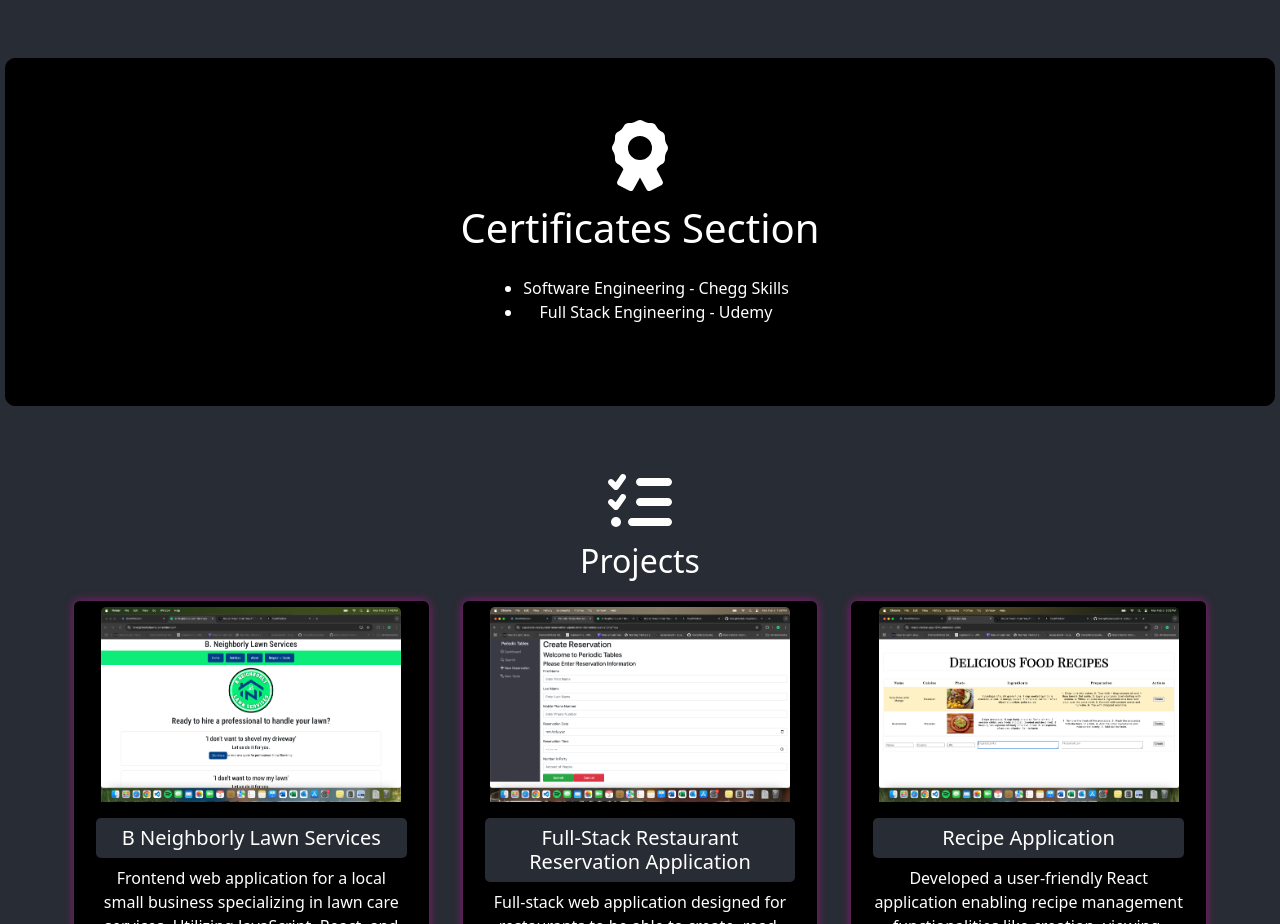
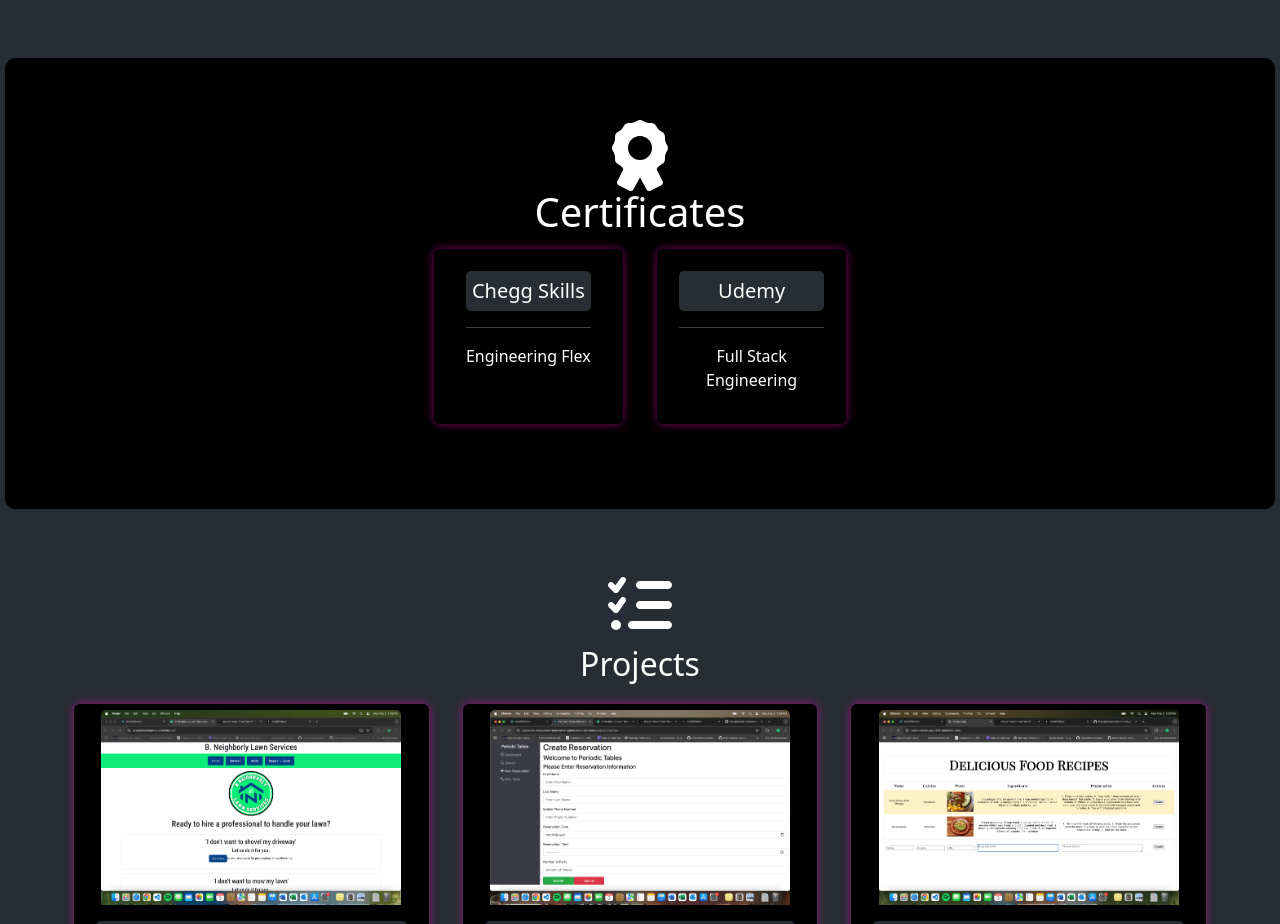
Before and after one commit to bneighbs6/softdev-portfolio, a React (Create React App) app: page / in a window 1280 px wide. Shown: the part 1280-2204 px from the top of the page. Built offline with nearby package versions, Linux system fonts and the light colour scheme.

Commit message:
Make each certificate its own Card

```diff
--- a/src/components/Certificate/Certificates.jsx
+++ b/src/components/Certificate/Certificates.jsx
@@ -2,16 +2,35 @@ import React from "react";
 import { FontAwesomeIcon } from "@fortawesome/react-fontawesome";
 import { faAward } from "@fortawesome/free-solid-svg-icons";
 import "./Certificates.css";
+import { Card, Row, Col } from "react-bootstrap";
 
 function Certificates() {
     return (
       <div id="certificates">
-        <FontAwesomeIcon icon={faAward} className="certificate-icon" />
-        <h1>Certificates Section</h1>
-        <ul>
-          <li>Software Engineering - Chegg Skills</li>
-          <li>Full Stack Engineering - Udemy</li>
-        </ul>
+        <div className="certificates-container">
+          <FontAwesomeIcon icon={faAward} className="certificate-icon" />
+          <h1>Certificates</h1>
+          <Row className="align-items-stretch">
+            <Col xs={12} md={6} className="mb-4 d-flex">
+              <Card className="universal-card h-100 w-100">
+                <Card.Body>
+                  <Card.Title>Chegg Skills</Card.Title>
+                  <hr />
+                  <Card.Text>Engineering Flex</Card.Text>
+                </Card.Body>
+              </Card>
+            </Col>
+            <Col xs={12} md={6} className="mb-4 d-flex">
+              <Card className="universal-card h-100 w-100">
+                <Card.Body>
+                  <Card.Title>Udemy</Card.Title>
+                  <hr />
+                  <Card.Text>Full Stack Engineering</Card.Text>
+                </Card.Body>
+              </Card>
+            </Col>
+          </Row>
+        </div>
       </div>
     );
 }
```
